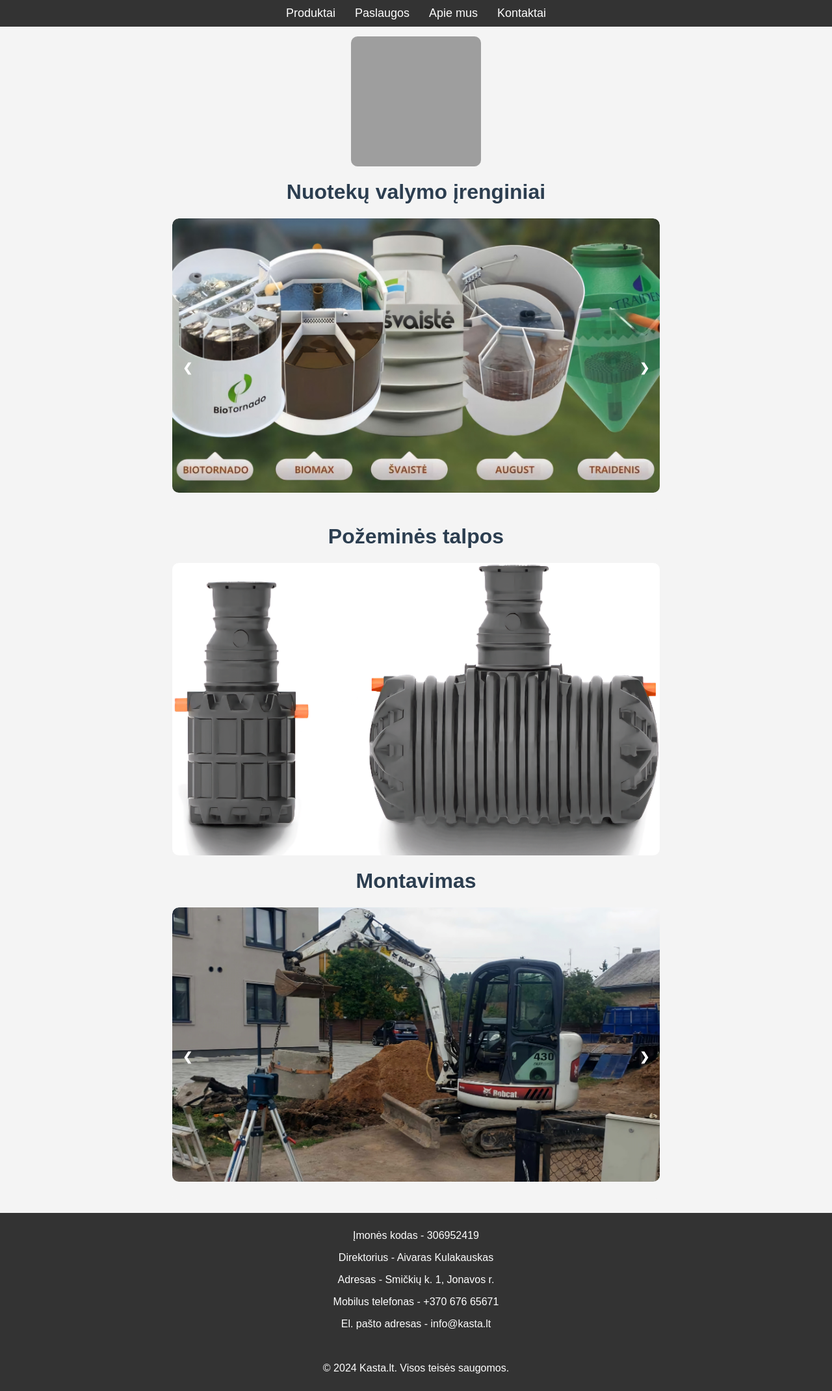
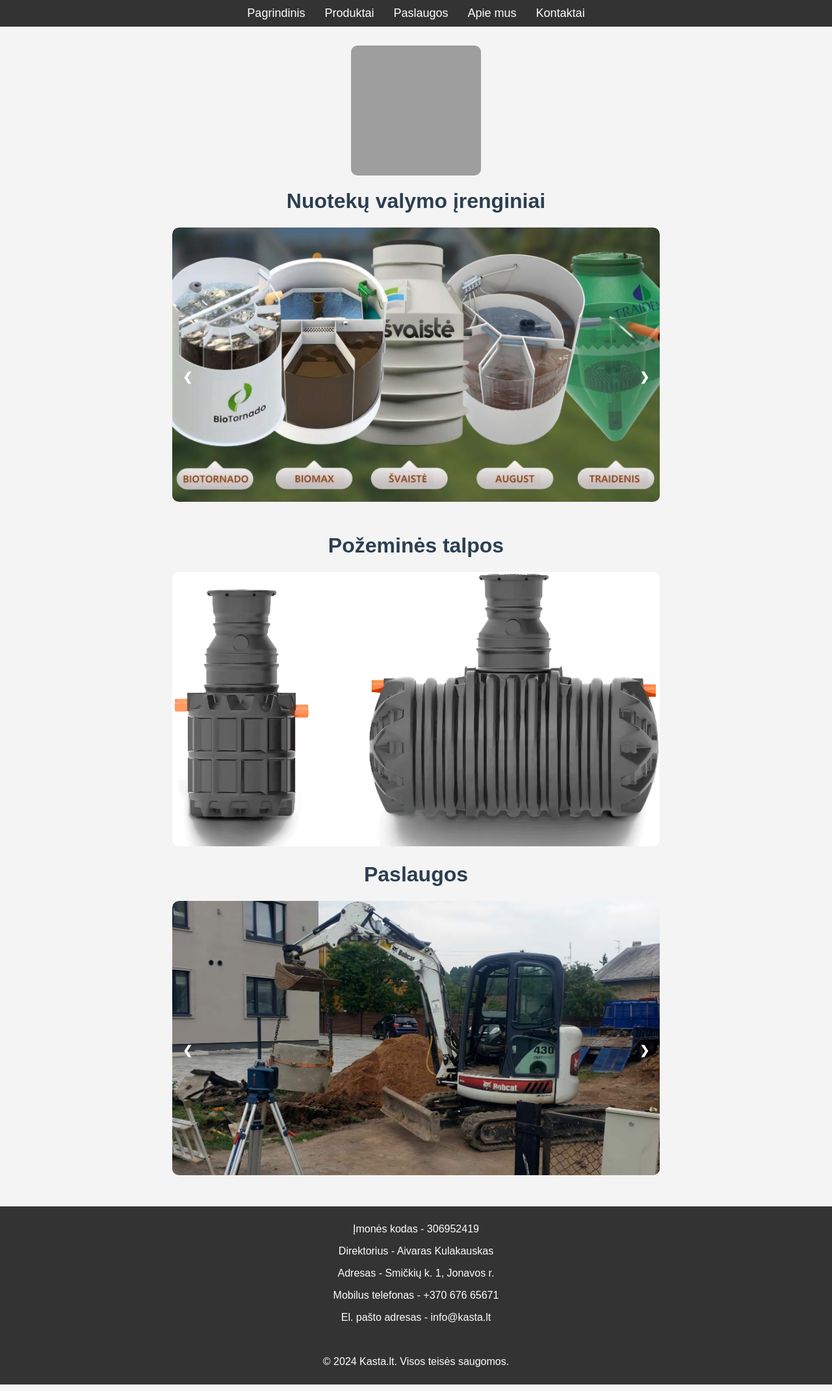
Before and after one commit to EgidijusJakimovas/kasta.lt, a PHP site: page /wastewater_treatment_systems.html in a window 1280 px wide. Shown: the whole page at 65% size. Run offline with PHP 8.4, Linux system fonts and the light colour scheme; grey boxes are pictures that could not be loaded.

Commit message:
updated style

```diff
--- a/style.css
+++ b/style.css
@@ -1,17 +1,16 @@
-/* Default Styles (for larger screens like PCs) */
+/* General Styles */
 
-/* Reset default margin and padding */
 body,
 ul {
   margin: 0;
   padding: 0;
 }
 
-/* Styling the body */
 body {
   font-family: Arial, sans-serif;
   background-color: #f4f4f4;
   color: #333;
+  padding-top: 70px; /* Adjust this value according to the height of your nav bar */
 }
 
 h1 {
@@ -23,6 +22,11 @@ h1 {
 nav {
   background-color: #333;
   padding: 10px 0;
+  position: fixed; /* Fixes the navigation bar to the top of the viewport */
+  top: 0; /* Aligns the navigation bar to the top of the screen */
+  left: 0; /* Aligns the navigation bar to the left edge of the screen */
+  width: 100%; /* Ensures the navigation bar spans the full width of the viewport */
+  z-index: 1000; /* Ensures the navigation bar is on top of other content */
 }
 
 nav ul {
@@ -45,6 +49,104 @@ nav ul li a:hover {
   text-decoration: underline;
 }
 
+/* Ensure smooth scrolling */
+html {
+  scroll-behavior: smooth;
+}
+
+/* Add offset for fixed navbar */
+h1 {
+  scroll-margin-top: 50px; /* Adjust this value to match the height of your navbar */
+}
+
+/* Flexbox Layout for Side-by-Side Images */
+.image-wrapper {
+  display: flex;
+  align-items: center;
+  margin-top: 50px;
+  margin-left: 60px; /* Add some space around the images */
+}
+
+/* Image Container for Hover Effect */
+.image-container {
+  position: relative;
+  flex: 1; /* Allow the images to take equal space */
+  margin: 0 20px; /* Add space between the images */
+  max-width: 45%; /* Ensure images do not exceed 45% of the container width */
+  overflow: hidden; /* Hide overflow to ensure the image doesn't exceed container bounds */
+  border-radius: 10px; /* Rounds corners of images */
+  box-shadow: 0 4px 8px rgba(0, 0, 0, 0.2); /* Add subtle shadow to image containers */
+  transition: transform 0.3s ease-in-out; /* Smooth scaling effect on hover */
+}
+
+.image-container:hover {
+  transform: scale(1.05); /* Slightly scale up the image container on hover */
+}
+
+/* Style the image to fit the container */
+.image-container img {
+  width: 100%;
+  height: auto; /* Adjust height to maintain aspect ratio */
+  object-fit: cover; /* Make sure the image covers the container without distortion */
+  filter: grayscale(100%); /* Set image to grayscale by default */
+  transition: filter 0.5s ease; /* Smooth transition for the color effect */
+  display: block; /* Ensures no extra space below the image */
+  margin: 0; /* Removes any default margin */
+  padding: 0; /* Removes any default padding */
+}
+
+/* Ensure text inside image containers does not inherit unwanted styles */
+.image-content h1 {
+  position: absolute;
+  bottom: 15px; /* Position the text inside the image container */
+  left: 0;
+  width: 100%;
+  margin-bottom: 150px;
+  padding: 15px;
+  color: #fff; /* Text color */
+  background-color: rgba(0, 0, 0, 0.6); /* Semi-transparent background for better readability */
+  text-align: center; /* Center the text */
+  font-family: 'Helvetica Neue', Arial, sans-serif; /* More elegant font */
+  font-size: 24px; /* Increase font size for better readability */
+  font-weight: bold; /* Make text bold */
+  text-shadow: 2px 2px 4px rgba(0, 0, 0, 0.6); /* Add shadow to text for better contrast */
+  z-index: 1; /* Ensure text is on top of the overlay */
+}
+
+/* Overlay content that appears on hover */
+.overlay {
+  position: absolute;
+  top: 0;
+  left: 0;
+  width: 100%;
+  height: 100%;
+  background: rgba(0, 0, 0, 0.4); /* Darker semi-transparent overlay */
+  opacity: 0;
+  transition: opacity 0.5s ease-in-out;
+  z-index: 0; /* Place the overlay behind the text */
+}
+
+/* When hovering over the container, remove the grayscale and show the overlay */
+.image-container:hover img {
+  filter: grayscale(0%); /* Remove grayscale on hover */
+}
+
+.image-container:hover .overlay {
+  opacity: 0.6; /* Slightly lighter overlay on hover */
+}
+
+.custom-size {
+  width: 100%;
+  max-width: 750px;
+  height: auto;
+  border-radius: 10px;
+}
+
+.image {
+  max-width: 750px; /* Ensure container does not exceed this width */
+  margin: 0 auto; /* Center the container */
+}
+
 /* Carousel Styles */
 .carousel {
   position: relative;
@@ -60,8 +162,8 @@ nav ul li a:hover {
   display: none;
   width: 100%;
   height: 100%;
-  object-fit: cover; /* Ensures the image covers the entire carousel area */
-  border-radius: 10px; /* Rounds corners of images inside the carousel */
+  object-fit: cover;
+  border-radius: 10px;
 }
 
 /* Control buttons */
@@ -91,23 +193,14 @@ nav ul li a:hover {
   background-color: rgba(0, 0, 0, 0.8);
 }
 
-/* Image */
-.image-container {
+/* Logo */
+.logo-container {
   text-align: center;
 }
 
-img.custom-size {
-  width: 750px;
-  height: 450px;
-  display: block;
-  margin: 0 auto;
-  border-radius: 10px;
-}
-
-/* Logo */
-.logo-container {
-    margin-top: 15px;
+.logo-container-home {
   text-align: center;
+  margin-top: -50px;
 }
 
 img.logo-size {
--- a/wastewater_treatment_systems.html
+++ b/wastewater_treatment_systems.html
@@ -11,6 +11,7 @@
     <!-- nav bar -->
     <nav>
       <ul>
+        <li><a href="home.html">Pagrindinis</a></li>
         <li><a href="#product">Produktai</a></li>
         <li><a href="#services">Paslaugos</a></li>
         <li><a href="#about_us">Apie mus</a></li>
@@ -39,7 +40,7 @@
     </div>
 
     <h1>Požeminės talpos</h1>
-    <div class="image-container">
+    <div class="image">
       <img
         src="/images/Screenshot 2024-08-14 164823(1).png"
         alt="Nuotekų valymo įrenginiai"
@@ -47,7 +48,7 @@
     </div>
 
     <!-- Carousel Section 2 -->
-    <h1 id="services">Montavimas</h1>
+    <h1 id="services">Paslaugos</h1>
     <div class="carousel" id="carousel2">
       <div class="slides">
         <img
```
Also changed, not shown: fence_installation.html (+9 -7 lines), home.html (+31 -8 lines), images/tvora.jpg (added), index.php (renamed from home.php). Lines whose indentation alone changed are shown as unchanged.
